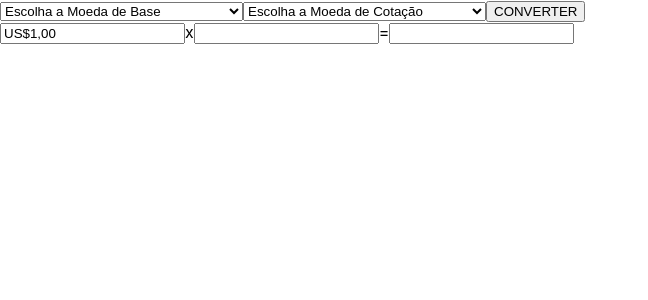
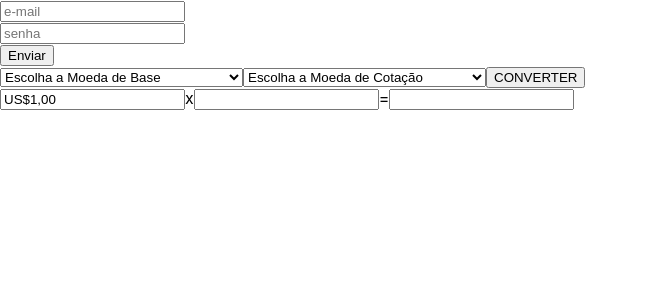
Before and after one commit to xandea/ProgWEB, a React (Create React App) app in the folder projeto2/: page / in a window 1280 px wide. Shown: the top 300 px of the page, without its empty margins (0-648 px from the left). Built offline with nearby package versions, Linux system fonts and the light colour scheme.

Commit message:
inicio da pagina de login, falta implementar os routes

```diff
--- /dev/null
+++ b/projeto2/src/SignUp.js
@@ -0,0 +1,38 @@
+import { render } from '@testing-library/react'
+import React, { Component } from 'react'
+
+class SignUp extends React.Component{
+    constructor(props) {
+        super(props)
+        this.state = {
+          email:'',
+          password:''
+        };
+      }
+
+    render(){
+        return(
+            <container>
+                <div>
+                    <input
+                    type="email"
+                    name="usuario"
+                    placeholder="e-mail"
+                    value={this.state.email}
+                    />
+                </div>
+                <div>
+                    <input
+                    type="text"
+                    name="senha"
+                    placeholder="senha"
+                    />
+                </div>
+                <button>Enviar</button>
+            </container>
+
+        )
+    }
+}
+
+export default SignUp;
--- a/projeto2/src/index.js
+++ b/projeto2/src/index.js
@@ -3,10 +3,12 @@ import ReactDOM from 'react-dom';
 import './index.css';
 import App from './App';
 import Exchange from './IndexExchange';
+import SignUp from './SignUp';
 import reportWebVitals from './reportWebVitals';
 
 ReactDOM.render(
   <React.StrictMode>
+    <SignUp/>
     <Exchange/>
   </React.StrictMode>,
   document.getElementById('root')
```
